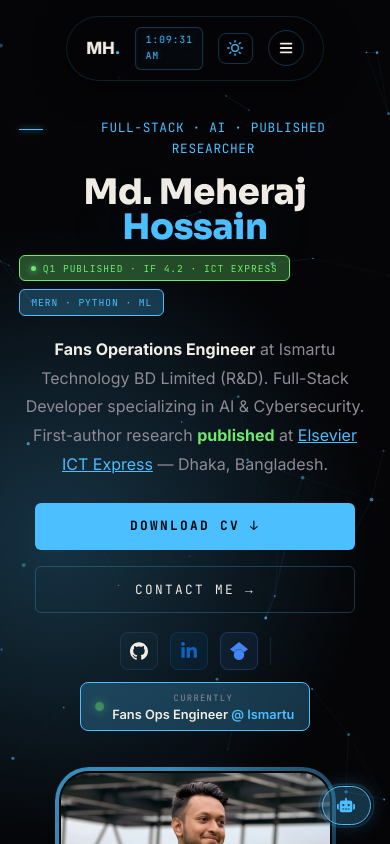
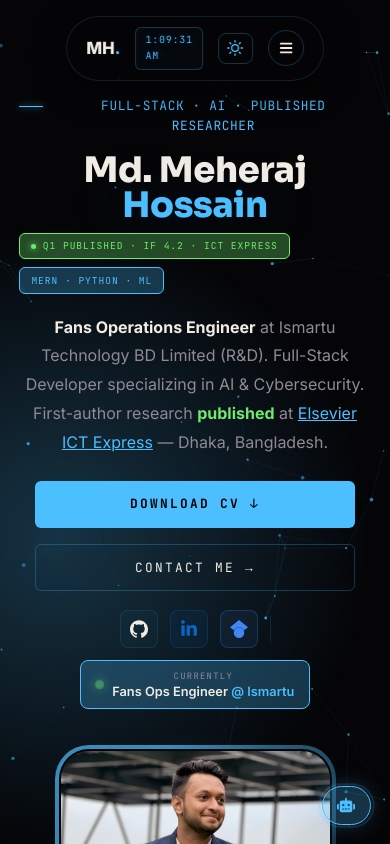
Before and after one commit to mhstyles7/Portfolio, a Next.js app in the folder mhportfolio/: page / in a window 390 px wide. Shown: the top 844 px of the page. Built offline with nearby package versions, Linux system fonts and the light colour scheme.

Commit message:
feat: add Hero and Contact components with global CSS styles

```diff
--- a/mhportfolio/app/components/panels/Contact.tsx
+++ b/mhportfolio/app/components/panels/Contact.tsx
@@ -46,9 +46,10 @@ export default function Contact() {
       width: '100%',
       display: 'flex', flexDirection: 'column',
       position: 'relative',
+      paddingBottom: '2.5rem',
       background: `radial-gradient(ellipse at 50% 80%, var(--blue-glow) 0%, transparent 65%)`,
     }}>
-      <div style={{ padding: 'clamp(4rem, 8vh, 7rem) clamp(1.5rem, 5vw, 3rem) clamp(2rem, 4vh, 4rem)', display: 'flex', justifyContent: 'center', flex: 1, alignItems: 'center' }}>
+      <div style={{ padding: 'clamp(4rem, 8vh, 7rem) clamp(1.5rem, 5vw, 3rem) 0', display: 'flex', justifyContent: 'center', flex: 1, alignItems: 'center' }}>
         <div style={{
           maxWidth: 1200, width: '100%',
           display: 'flex', flexDirection: 'row', flexWrap: 'wrap',
--- a/mhportfolio/app/components/panels/Hero.tsx
+++ b/mhportfolio/app/components/panels/Hero.tsx
@@ -18,7 +18,7 @@ export default function Hero() {
       display: 'flex',
       alignItems: 'center',
       justifyContent: 'center',
-      padding: 'clamp(5rem, 8vh, 7rem) clamp(1.5rem, 6vw, 5rem) clamp(2rem, 4vh, 3rem)',
+      padding: '9rem clamp(1.5rem, 6vw, 5rem) clamp(2rem, 4vh, 3rem)',
       position: 'relative',
       overflow: 'visible',
       background: `radial-gradient(circle at 15% 50%, var(--blue-glow) 0%, transparent 50%)`,
--- a/mhportfolio/app/globals.css
+++ b/mhportfolio/app/globals.css
@@ -209,9 +209,10 @@ section {
     padding: clamp(3rem, 7vh, 5rem) 1.2rem clamp(1.5rem, 3vh, 2rem) !important;
   }
 
-  /* Hero: text on top, photo below, all centered */
+  /* Hero: text on top, photo below — MUST keep big top padding to clear fixed nav */
   #hero {
-    padding-top: clamp(7rem, 14vh, 9rem) !important;
+    padding-top: 6rem !important;
+    padding-bottom: 3rem !important;
   }
   #hero > div {
     flex-direction: column !important;
```
